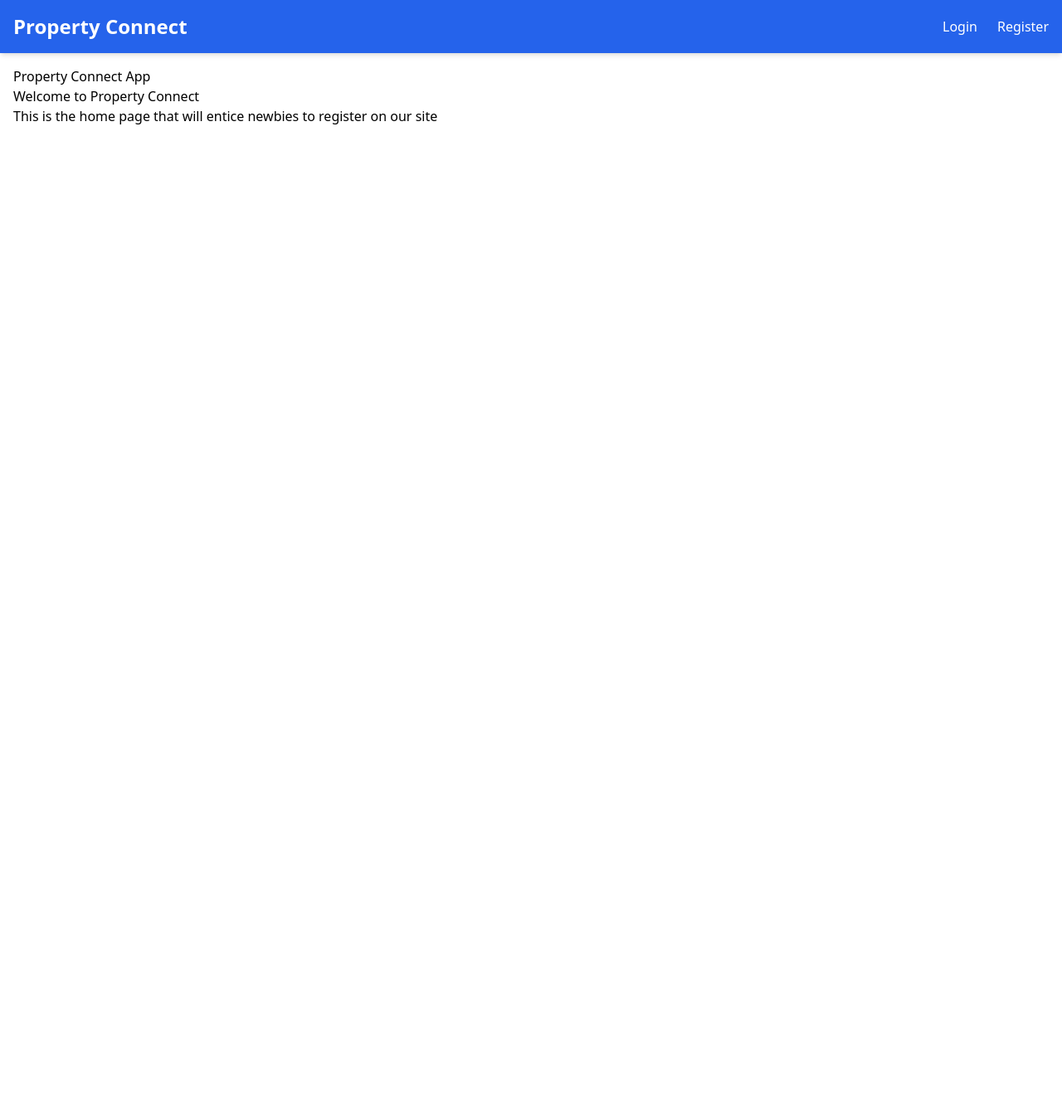
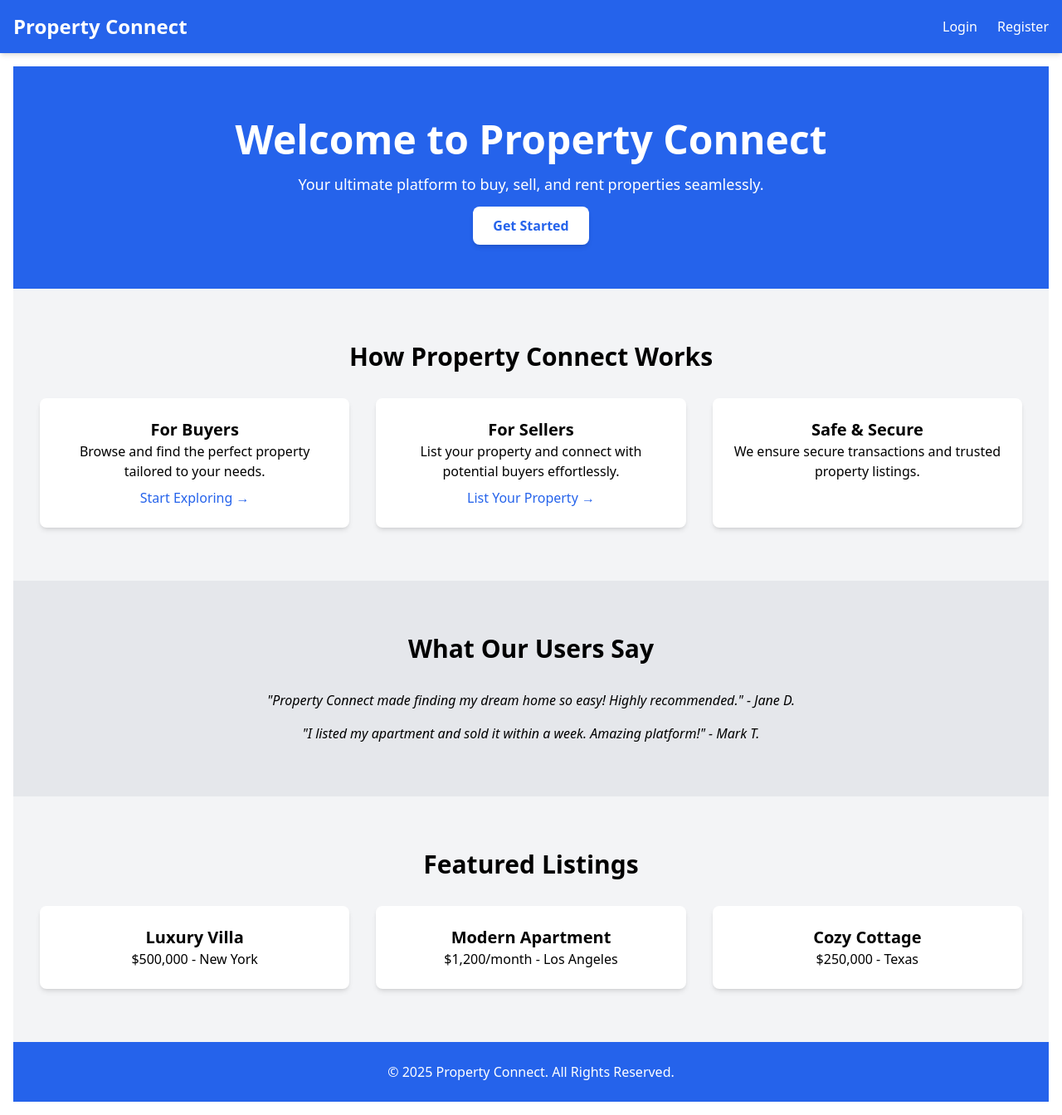
Before and after one commit to Brianoyaro/property_connect, a React (Create React App) app in the folder frontend/: page / in a window 1280 px wide. Shown: the whole page at 83% size. Before the commit the page ends 800 px from the top, so only its background shows below. Built offline with nearby package versions, Linux system fonts and the light colour scheme.

Commit message:
improved UX/UI of the project landing page

```diff
--- a/frontend/src/homepage.js
+++ b/frontend/src/homepage.js
@@ -1,11 +1,71 @@
 import React from "react";
+import { Link } from "react-router-dom";
 
 export default function Homepage() {
   return (
-    <div>
-      <h1>Property Connect App</h1>
-      <p>Welcome to Property Connect</p>
-      <p>This is the home page that will entice newbies to register on our site</p>
+    <div className="min-h-screen bg-gray-100">
+      {/* Hero Section */}
+      <header className="bg-blue-600 text-white py-16 text-center">
+        <h1 className="text-5xl font-bold">Welcome to Property Connect</h1>
+        <p className="mt-4 text-lg">Your ultimate platform to buy, sell, and rent properties seamlessly.</p>
+        <div className="mt-6">
+          <Link to="/register" className="bg-white text-blue-600 px-6 py-3 rounded-lg font-semibold shadow-md hover:bg-gray-200">Get Started</Link>
+        </div>
+      </header>
+
+      {/* How It Works */}
+      <section className="py-16 px-8 text-center">
+        <h2 className="text-3xl font-bold">How Property Connect Works</h2>
+        <div className="grid md:grid-cols-3 gap-8 mt-8">
+          <div className="bg-white p-6 shadow-md rounded-lg">
+            <h3 className="text-xl font-semibold">For Buyers</h3>
+            <p>Browse and find the perfect property tailored to your needs.</p>
+            <Link to="/buyer-home" className="text-blue-600 mt-2 block">Start Exploring →</Link>
+          </div>
+          <div className="bg-white p-6 shadow-md rounded-lg">
+            <h3 className="text-xl font-semibold">For Sellers</h3>
+            <p>List your property and connect with potential buyers effortlessly.</p>
+            <Link to="/seller-home" className="text-blue-600 mt-2 block">List Your Property →</Link>
+          </div>
+          <div className="bg-white p-6 shadow-md rounded-lg">
+            <h3 className="text-xl font-semibold">Safe & Secure</h3>
+            <p>We ensure secure transactions and trusted property listings.</p>
+          </div>
+        </div>
+      </section>
+
+      {/* Testimonials */}
+      <section className="bg-gray-200 py-16 px-8 text-center">
+        <h2 className="text-3xl font-bold">What Our Users Say</h2>
+        <div className="mt-8">
+          <blockquote className="italic">"Property Connect made finding my dream home so easy! Highly recommended." - Jane D.</blockquote>
+          <blockquote className="italic mt-4">"I listed my apartment and sold it within a week. Amazing platform!" - Mark T.</blockquote>
+        </div>
+      </section>
+
+      {/* Featured Listings */}
+      <section className="py-16 px-8 text-center">
+        <h2 className="text-3xl font-bold">Featured Listings</h2>
+        <div className="grid md:grid-cols-3 gap-8 mt-8">
+          <div className="bg-white p-6 shadow-md rounded-lg">
+            <h3 className="text-xl font-semibold">Luxury Villa</h3>
+            <p>$500,000 - New York</p>
+          </div>
+          <div className="bg-white p-6 shadow-md rounded-lg">
+            <h3 className="text-xl font-semibold">Modern Apartment</h3>
+            <p>$1,200/month - Los Angeles</p>
+          </div>
+          <div className="bg-white p-6 shadow-md rounded-lg">
+            <h3 className="text-xl font-semibold">Cozy Cottage</h3>
+            <p>$250,000 - Texas</p>
+          </div>
+        </div>
+      </section>
+
+      {/* Footer */}
+      <footer className="bg-blue-600 text-white text-center py-6">
+        <p>&copy; 2025 Property Connect. All Rights Reserved.</p>
+      </footer>
     </div>
   );
 }
```
